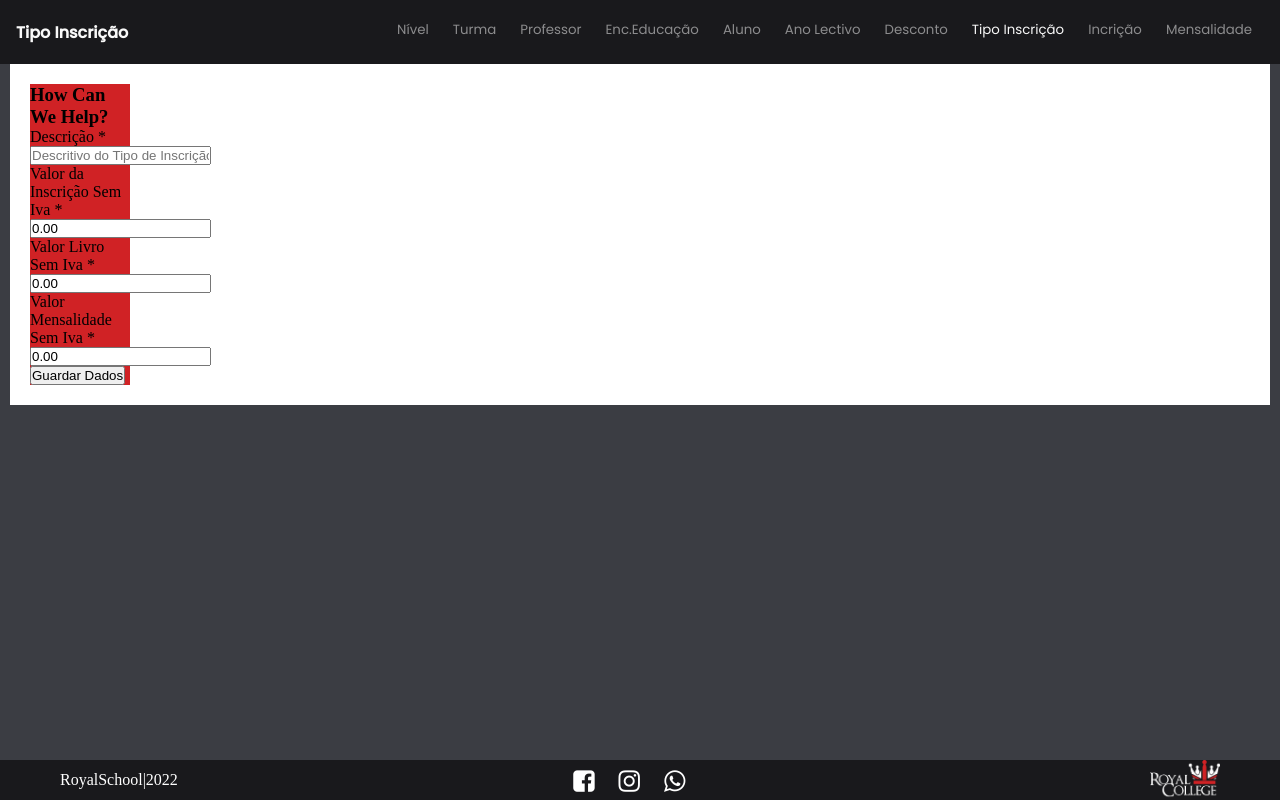
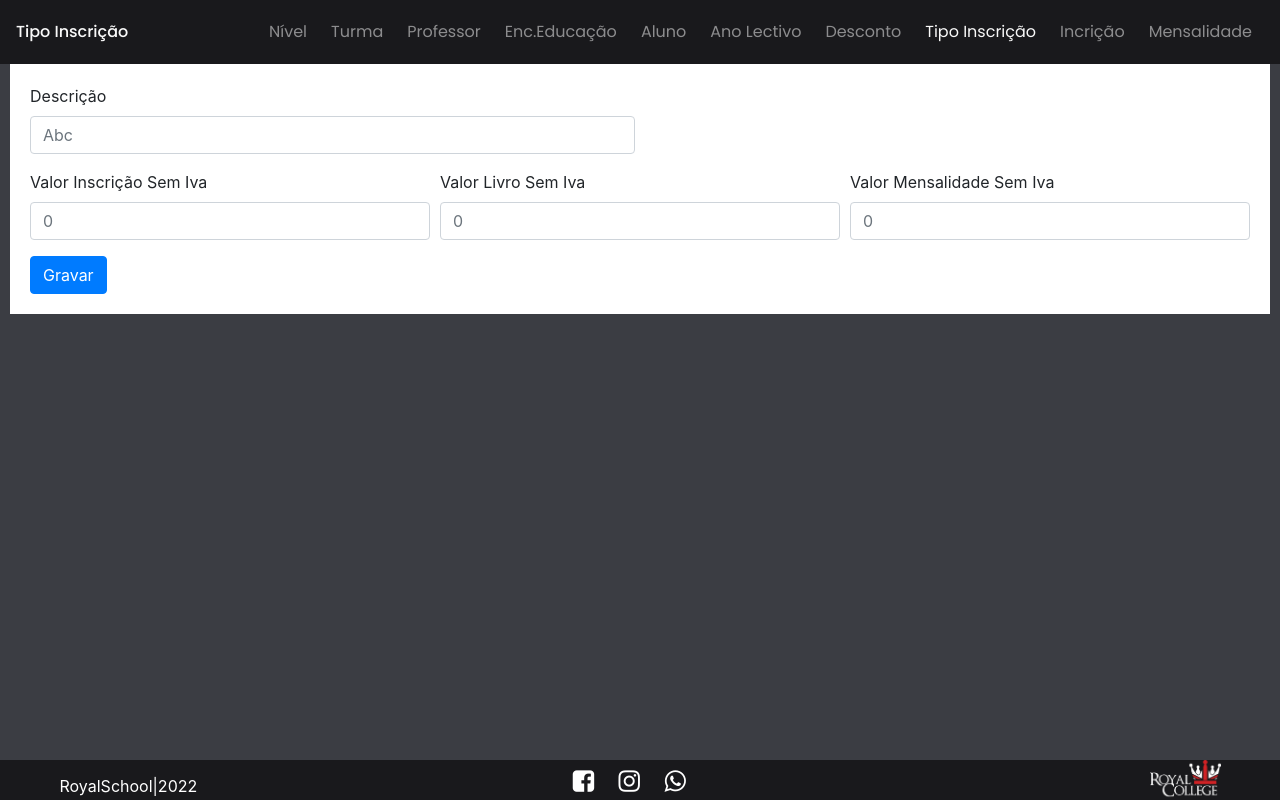
Before and after one commit to RuiPimenta21/RoyalSchool, a PHP site: page /criaTipoInscricao.html in a window 1280 px wide. Run offline with PHP 8.4, Linux system fonts and the light colour scheme; some libraries are stand-ins or nearby versions.

Commit message:
estiloformulario

```diff
--- a/criaTipoInscricao.html
+++ b/criaTipoInscricao.html
@@ -3,9 +3,11 @@
 <head>
     <meta charset="UTF-8">
     <meta http-equiv="X-UA-Compatible" content="IE=edge">
-    <meta name="viewport" content="width=device-width, initial-scale=1.0">
+    <!--BootStrap para o corpo-->
+    <meta name="viewport" content="width=device-width, initial-scale=1, shrink-to-fit=no">
     <title>Royal School</title>
-
+    <!--BootStrap para o corpo-->
+    <link rel="stylesheet" href="https://cdn.jsdelivr.net/npm/bootstrap@4.0.0/dist/css/bootstrap.min.css" integrity="sha384-Gn5384xqQ1aoWXA+058RXPxPg6fy4IWvTNh0E263XmFcJlSAwiGgFAW/dAiS6JXm" crossorigin="anonymous">
    <!--Geral-->
     <link rel="shortcut icon" href="../RoyalSchool/imagens/logo.ico" type="image/x-icon">
     <link rel="stylesheet" href="../RoyalSchool/css/geral.css">
@@ -16,8 +18,6 @@
     <script src="../RoyalSchool/js/geral.js"></script>
     <script src="//cdn.jsdelivr.net/npm/sweetalert2@11"></script>
     <link rel="stylesheet" href="https://cdnjs.cloudflare.com/ajax/libs/font-awesome/4.7.0/css/font-awesome.min.css">
-
-
     <!--Por página-->
     <script src="../RoyalSchool/js/criaTipoInscricao.js"></script>
 </head>
@@ -44,68 +44,35 @@
           </nav>
     </header>
     <main>
-        <!--<section>
-            <h2>Criar novo Tipo de Inscrição</h2>
-            <form name="formTipoInscricao"  id= "formTipoInscricao" method="post">
-                <article>
-                    <p class="campoObrigatorio"></p>
-                    <label for="descritivo">Descrição</label>
-                    <input type="text" id="descritivo" name="txtDescritivo">
-                </article>
-                <article>
-                    <p class="campoObrigatorio"></p>
-                    <label for="valorInscricao">Valor Inscrição Sem Iva</label>
-                    <input type="number" id="valorInscricao" name="txtValorInscricao" value= "0.00" min="0.00" step="0.01">
-                </article>
-                <article>
-                    <p class="campoObrigatorio"></p>
-                    <label for="valorLivro">Valor Livro Sem Iva</label>
-                    <input type="number" id="valorLivro" name="txtValorLivro" value= "0.00" min="0.00" step="0.01">
-                </article>
-                <article>
-                    <p class="campoObrigatorio"></p>
-                    <label for="valorMensalidade">Valor Mensalidade Sem Iva</label>
-                    <input type="number" id="valorMensalidade" name="txtValorMensalidade" value= "0.00" min="0.00" step="0.01">
-                </article>
-                <input type="button" value="Gravar" onclick="validaFormularioTipoIncricao()">
-            </form>
-        </section>-->
-
-
+        <!--
+            col-md-6            0 a 12 largura
+            mb-3                espaçamento para o campo de baixo
+        -->
         <section>
-            <div>
-                <h3>How Can We Help?</h3>
-                <form method="post" id="formTipoInscricao" name="formTipoInscricao">
-                    <div>
-                        <div>
-                            <label for="descritivo">Descrição *</label>
-                            <input type="text" id="descritivo" name="txtDescritivo" placeholder="Descritivo do Tipo de Inscrição">
-                        </div>
-                        <div>
-                            <label for="valorInscricao">Valor da Inscrição Sem Iva *</label>
-                            <input type="number" id="valorInscricao" name="txtValorInscricao" value= "0.00" min="0.00" step="0.01">
-                        </div>
+            <form name="formTipoInscricao" id= "formTipoInscricao" method="post">
+                <div class="form-row">
+                    <div class="col-md-6 mb-3">
+                        <label for="descritivo">Descrição</label>
+                        <input type="text" id="descritivo" name="txtDescritivo" class="form-control" placeholder="Abc"  required>
                     </div>
-                    <div>
-                        <div>
-                        <label for="valorLivro">Valor Livro Sem Iva *</label>
-                        <input ttype="number" id="valorLivro" name="txtValorLivro" value= "0.00" min="0.00" step="0.01">
-                        </div>
-                        <div>
-                            <label for="valorInscricao">Valor Mensalidade Sem Iva *</label>
-                            <input type="number" id="valorMensalidade" name="txtValorMensalidade" value= "0.00" min="0.00" step="0.01">
-                        </div>
+                </div>
+                <div class="form-row">
+                    <div class="col-md-4 mb-3">
+                        <label for="valorInscricao">Valor Inscrição Sem Iva</label>
+                        <input type="number" id="valorInscricao" name="txtValorInscricao" min="0.00" step="0.01" class="form-control" placeholder="0" required>
                     </div>
-                    <div>
-                        <div >
-                            <input type="button" value="Guardar Dados" onclick="validaFormularioTipoIncricao()">
-                        </div>
+                    <div class="col-md-4 mb-3">
+                        <label for="valorLivro">Valor Livro Sem Iva</label>
+                        <input type="number" id="valorLivro" name="txtValorLivro" min="0.00" step="0.01" class="form-control" placeholder="0" required>
                     </div>
-                </form>
-              </div>
+                    <div class="col-md-4 mb-3">
+                        <label for="valorMensalidade">Valor Mensalidade Sem Iva</label>
+                        <input type="number" id="valorMensalidade" name="txtValorMensalidade" min="0.00" step="0.01" class="form-control" placeholder="0" required>
+                    </div>
+                </div>
+                <input type="button" value="Gravar" onclick="validaFormularioTipoIncricao()" class="btn btn-primary">
+              </form>
         </section>
-
-
     </main>
     <!--Geral-->
     <footer>
@@ -121,6 +88,11 @@
             <a href="https://royalcollege.pt/"><img src="imagens/logoFooter.png" alt="Royal School Rodapé"></a>
         </div>
     </footer>
-    <div id="txtErroGuardaDados">O erro vai aparecer aqui...</div>
+    <div id="txtErro"></div>
+
+    <!--JavaScript para BootStrap-->
+    <script src="https://code.jquery.com/jquery-3.2.1.slim.min.js" integrity="sha384-KJ3o2DKtIkvYIK3UENzmM7KCkRr/rE9/Qpg6aAZGJwFDMVNA/GpGFF93hXpG5KkN" crossorigin="anonymous"></script>
+    <script src="https://cdn.jsdelivr.net/npm/popper.js@1.12.9/dist/umd/popper.min.js" integrity="sha384-ApNbgh9B+Y1QKtv3Rn7W3mgPxhU9K/ScQsAP7hUibX39j7fakFPskvXusvfa0b4Q" crossorigin="anonymous"></script>
+    <script src="https://cdn.jsdelivr.net/npm/bootstrap@4.0.0/dist/js/bootstrap.min.js" integrity="sha384-JZR6Spejh4U02d8jOt6vLEHfe/JQGiRRSQQxSfFWpi1MquVdAyjUar5+76PVCmYl" crossorigin="anonymous"></script>
 </body>
 </html>
--- a/css/geral.css
+++ b/css/geral.css
@@ -141,12 +141,9 @@ main {
   max-width: 1680px;
   margin: auto;  /*centra o main*/
 }
-
 section {
-  background-color: #D02225;
-  width: 100px;
+  width: 100%;
 }
-/*barra lateral *********************************************************************/
 
 /*Footer --------------------------------------------------------------------------------------------------------------------------------------------------------*/
 footer {
--- a/js/criaTipoInscricao.js
+++ b/js/criaTipoInscricao.js
@@ -68,6 +68,9 @@ function guardaDados(descritivo, valorInscricao, valorLivro, valorMensalidade){
         document.getElementById("txtErro").style.visibility = "none";
         document.getElementById("txtErro").innerHTML = "ReadyState do pedido: " + this.readyState + ";  Status da resposta: " + this.status + "; Erro: " + this.responseText + ";";
 
+        console.log(this.readyState)
+        console.log(this.responseText)
+        console.log(this.responseText)
         //operacao está CONCLUIDA e resposta está OK
         if (this.readyState == 4 && this.status == 200 && this.responseText == "Gravou com sucesso!") {
             mostraTipoAlerta(true);
@@ -78,6 +81,8 @@ function guardaDados(descritivo, valorInscricao, valorLivro, valorMensalidade){
             document.getElementById("txtErro").style.visibility = "visible";
             document.getElementById("txtErro").innerHTML = "ReadyState do pedido: " + this.readyState + ";  Status da resposta: " + this.status + "; Erro: " + this.responseText + ";";
         }
+
+
     };
     xhttp.open("GET", "php/criaTipoInscricao/guardaDados.php?descritivo="+descritivo+"&valorInscricao="+valorInscricao+"&valorLivro="+valorLivro+"&valorMensalidade="+valorMensalidade, true);
     xhttp.send();
```
